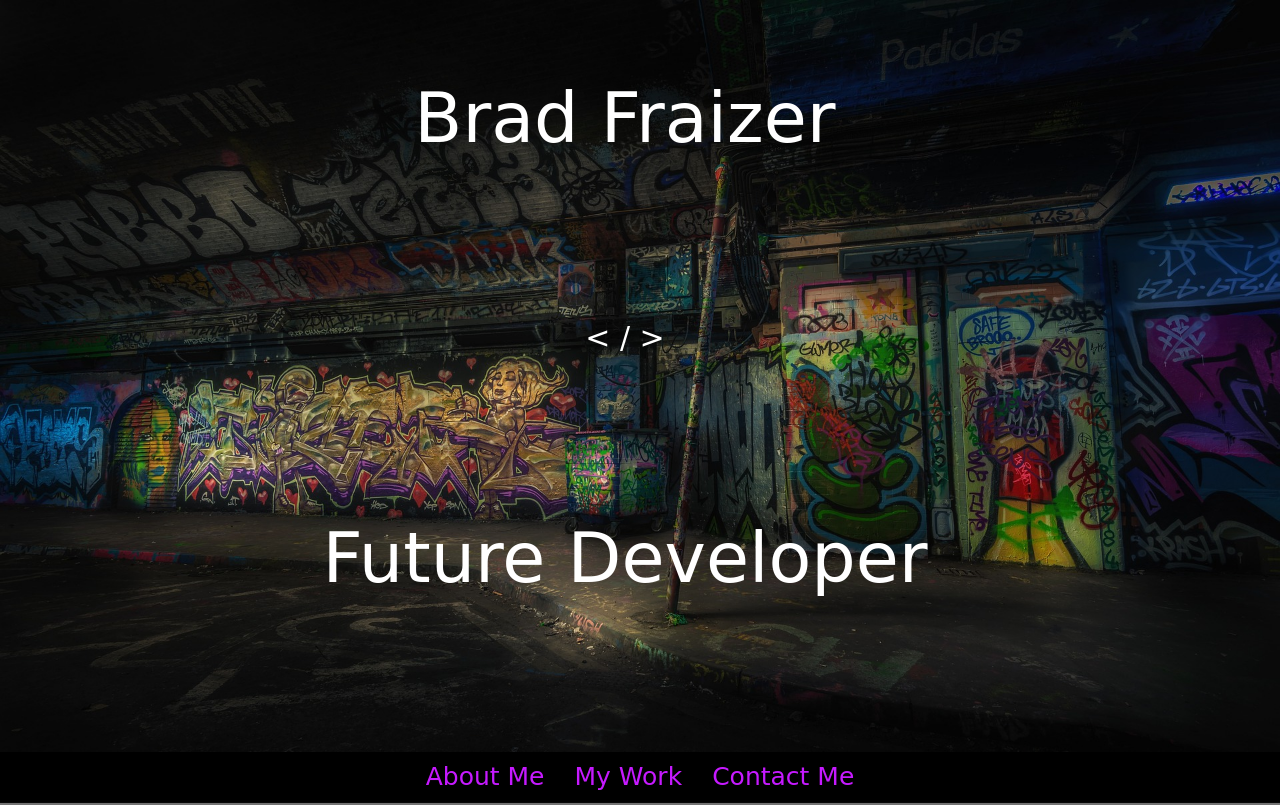
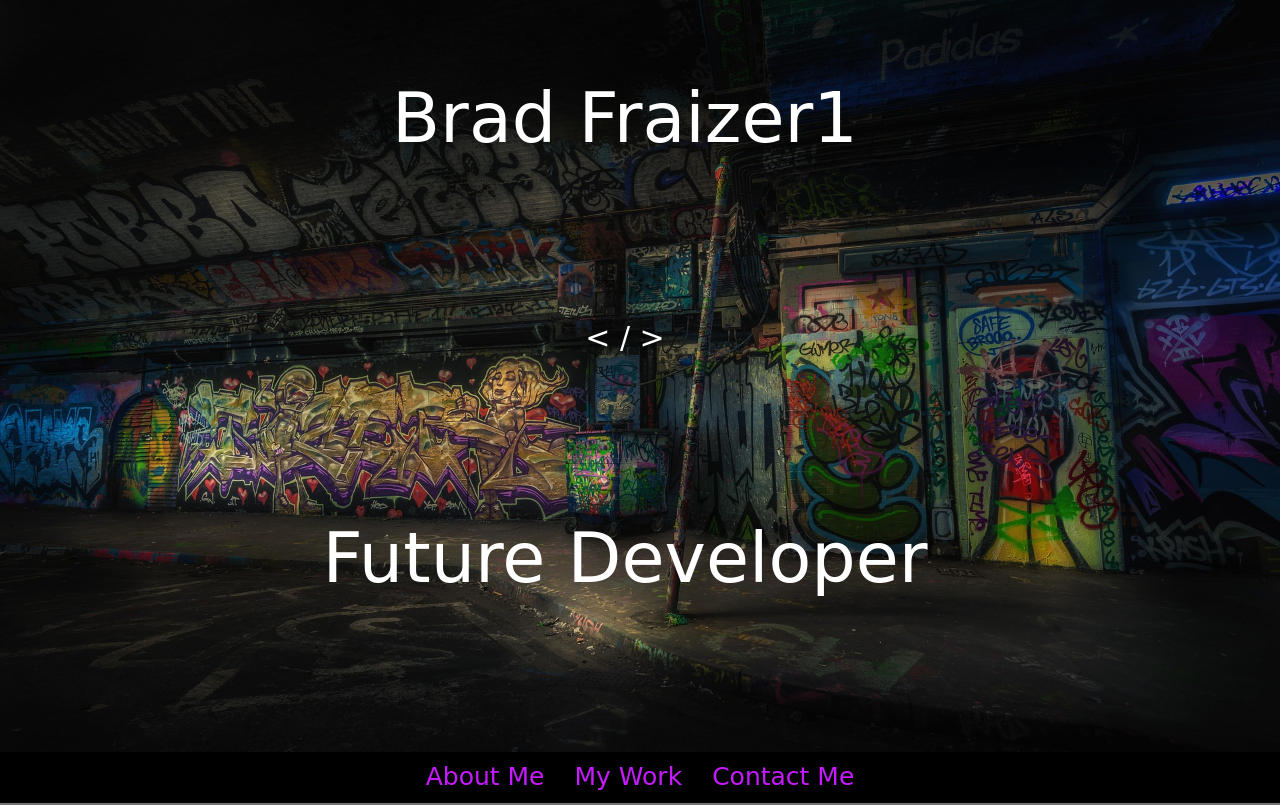
Before and after one commit to Bradfraizer/bootcamp2-final, a plain HTML site: page index.html in a window 1280 px wide. Shown: the top 805 px of the page. Drawn offline with Linux system fonts and the light colour scheme; a web font is replaced by a local one.

Commit message:
third push

```diff
--- a/index.html
+++ b/index.html
@@ -15,7 +15,7 @@
       <div class="container text-center">
         <div class="row banner img-responsive">
           <div class="col-lg-12">
-            <h1 class="text-center">Brad Fraizer</h1>
+            <h1 class="text-center">Brad Fraizer1</h1>
           </div>
           <div class="row">
             <div class="col-lg-12">
```
